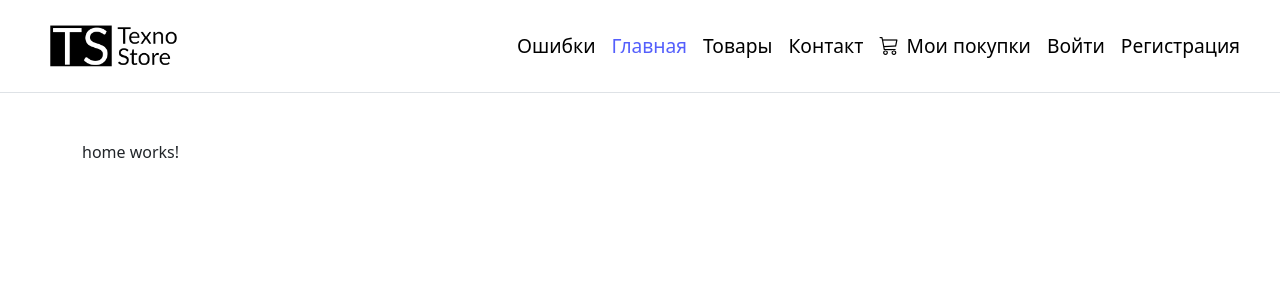
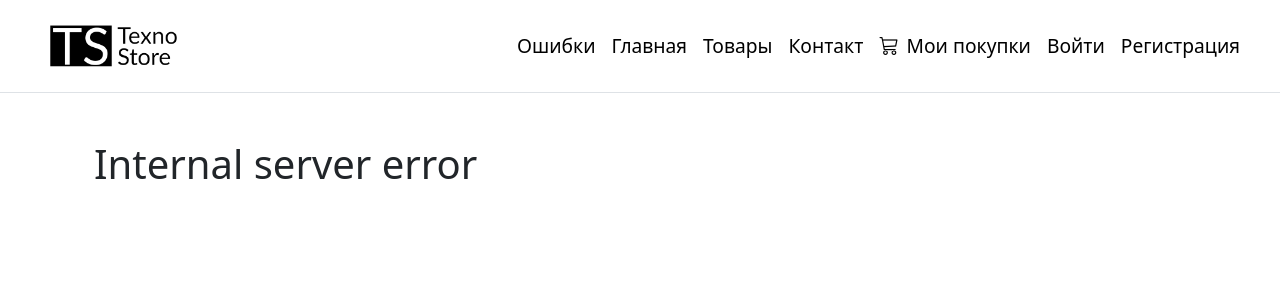
Before and after one commit to Rakhmonberdiev/texnostoreclient, an Angular app: page /server-error in a window 1280 px wide. Before the commit this address led to /. Shown: the top 300 px of the page. Built offline with nearby package versions, Linux system fonts and the light colour scheme.

Commit message:
Creating additional error components

```diff
--- a/src/app/app-routing.module.ts
+++ b/src/app/app-routing.module.ts
@@ -3,12 +3,16 @@
 import { HomeComponent } from './home/home.component';
 import { ContactComponent } from './contact/contact.component';
 import { TestErrorComponent } from './core/test-error/test-error.component';
+import { ServerErrorComponent } from './core/server-error/server-error.component';
+import { NotFoundComponent } from './core/not-found/not-found.component';
 
 const routes: Routes = [
   {path: '', component:HomeComponent},
   {path: 'shop', loadChildren:()=> import('./shop/shop.module').then(mod=>mod.ShopModule)},
   {path: 'contact', component: ContactComponent},
   {path: 'test-error', component:TestErrorComponent},
+  {path: 'server-error', component:ServerErrorComponent},
+  {path: 'not-found', component:NotFoundComponent},
   {path:'**', redirectTo:'', pathMatch:'full' }
 
 ];
--- a/src/app/core/core.module.ts
+++ b/src/app/core/core.module.ts
@@ -3,11 +3,13 @@
 import { NavBarComponent } from './nav-bar/nav-bar.component';
 import { RouterModule } from '@angular/router';
 import { TestErrorComponent } from './test-error/test-error.component';
+import { ServerErrorComponent } from './server-error/server-error.component';
+import { NotFoundComponent } from './not-found/not-found.component';
 
 
 
 @NgModule({
-  declarations: [NavBarComponent, TestErrorComponent],
+  declarations: [NavBarComponent, TestErrorComponent, ServerErrorComponent, NotFoundComponent],
   imports: [
     CommonModule,
     RouterModule
--- /dev/null
+++ b/src/app/core/not-found/not-found.component.html
@@ -0,0 +1,3 @@
+<div class="container mt-5">
+    <h1>Not found</h1>
+</div>
--- /dev/null
+++ b/src/app/core/server-error/server-error.component.html
@@ -0,0 +1,3 @@
+<div class="container mt-5">
+    <h1>Internal server error</h1>
+</div>
```
Also changed, not shown: src/app/core/not-found/not-found.component.ts (added, +10 -0 lines), src/app/core/server-error/server-error.component.ts (added, +10 -0 lines), src/app/core/not-found/not-found.component.scss (added), src/app/core/server-error/server-error.component.scss (added).
